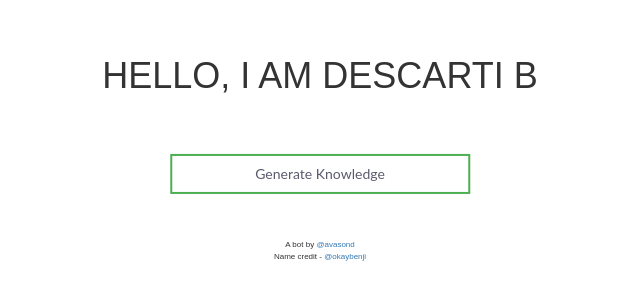
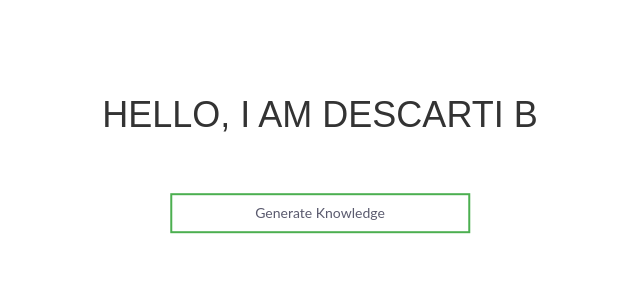
Before and after one commit to Avasond/QuoteBot, a plain HTML site: page index.html in a window 1280 px wide. Shown: the part 246-546 px from the top of the page, without its empty margins (305-945 px from the left). Drawn offline with Linux system fonts and the light colour scheme; a web font is replaced by a local one.

Commit message:
Update index.html

```diff
--- a/index.html
+++ b/index.html
@@ -7,12 +7,6 @@
 <title>Descarti B</title>
 <link href="bootstrap.css" rel="stylesheet" type="text/css">
 <link href="style.css" rel="stylesheet" type="text/css">
-<!-- HTML5 shim and Respond.js for IE8 support of HTML5 elements and media queries -->
-<!-- WARNING: Respond.js doesn't work if you view the page via file:// -->
-<!--[if lt IE 9]>
-<script src="https://oss.maxcdn.com/html5shiv/3.7.2/html5shiv.min.js"></script>
-<script src="https://oss.maxcdn.com/respond/1.4.2/respond.min.js"></script>
-<![endif]-->
 </head>
 
 <body>
@@ -20,14 +14,9 @@
   <div class="row text-center">
     <div class="">
       <h1>HELLO, I AM DESCARTI B</h1>
-      <div id="quoteDisplay"> </br>
-      </div>
+      <div id="quoteDisplay"> </br></div>
       <br>
       <button onClick="getQuote()"> Generate Knowledge </button>
-		<p><br><br><br><br>
-   A bot by <a href="https://twitter.com/avasond" target="_blank">@avasond</a></br>
-	Name credit - <a href="https://twitter.com/okaybenji" target="_blank">@okaybenji</a></p>
-
     </div>
   </div>
 </div>
```
